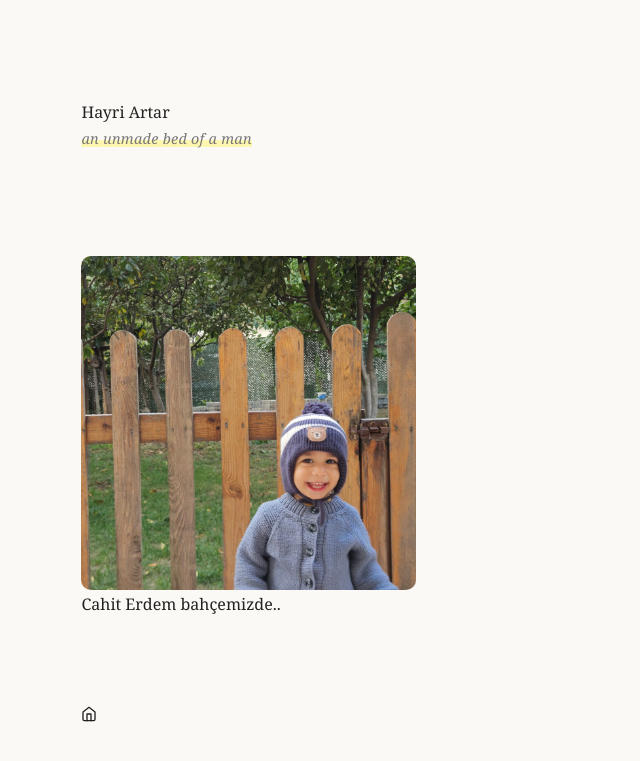
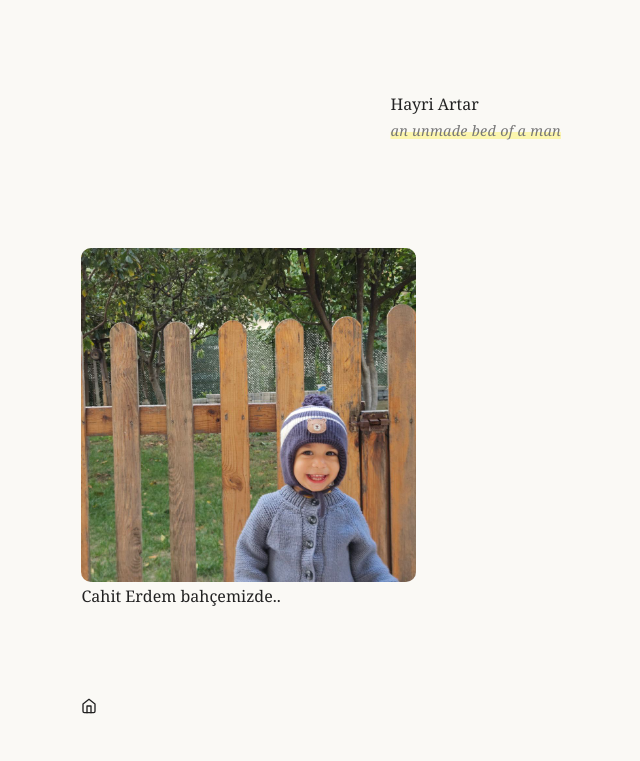
Before and after one commit to hayriartar/hayriartar.github.io, a Jekyll site: the page built from gallery/index.html, in a window 1280 px wide. Shown: the top 761 px of the page, without its empty margins (8-648 px from the left). Built offline with Jekyll 4.4.1, drawn with Linux system fonts in a browser that asks for light colours.

Commit message:
css changes

```diff
--- a/assets/css/gallery.css
+++ b/assets/css/gallery.css
@@ -11,7 +11,8 @@ a {
 
 body {
   max-width: 100vw;
-  margin-left: 10ch;
+  margin:0;
+  padding:0;
   color: #1a1a1a;
   font-family: Georgia, serif;
   font-size: 1rem;
@@ -21,6 +22,8 @@ body {
 }
 
 body > header {
+  max-width: 54ch;
+  margin: auto;
   display: flex;
   flex-direction: column;
   padding: 10vh 0 0 0;
@@ -40,6 +43,7 @@ body > header {
 }
 
 .gallery-container {
+	margin-left: 10ch;
   max-width: 80vw;
   margin-top: 10vh;
 }
```
